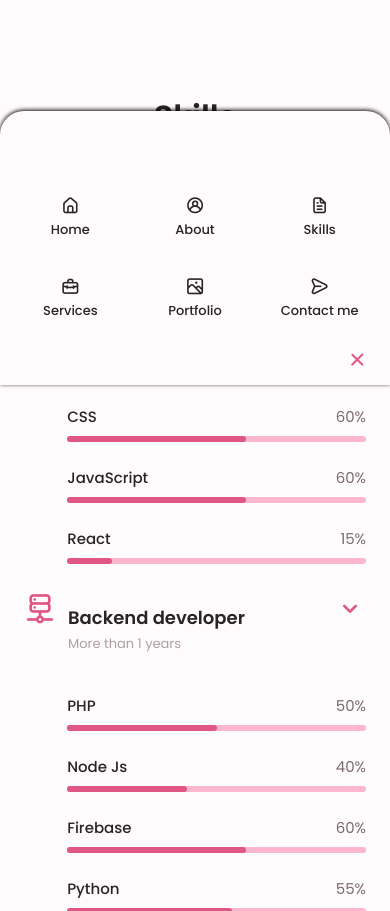
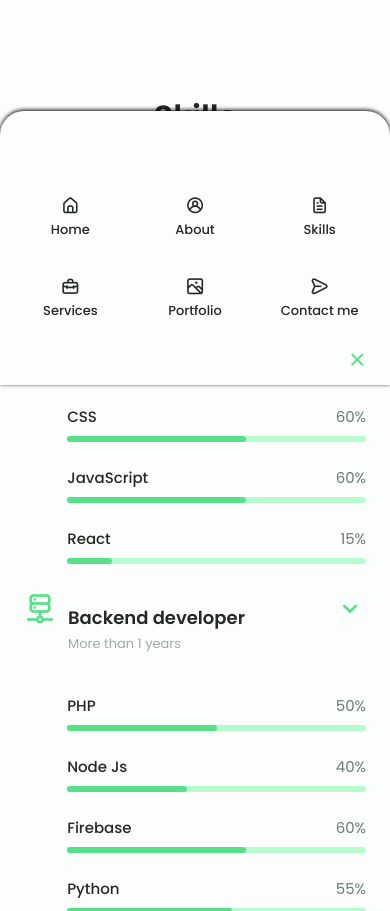
Before and after one commit to shimucse65/About-Shimu, a plain HTML site: page index.html in a window 390 px wide. Shown: the part 1303-2214 px from the top of the page. Drawn offline with nearby package versions, Linux system fonts and the light colour scheme.

Commit message:
Changed overall color

```diff
--- a/assets/css/styles.css
+++ b/assets/css/styles.css
@@ -7,7 +7,7 @@
 
     /*========== Colors ==========*/
     /* Change favorite color */
-    --hue-color: 340; /*Purple 250 - Green 142 - Blue 230 - Pink 340*/
+    --hue-color: 142; /*Purple 250 - Green 142 - Blue 230 - Pink 340*/
 
     /* HSL color mode */
     --first-color: hsl(var(--hue-color), 69%, 61%);
@@ -190,7 +190,11 @@ img {
     box-shadow: 0 -1px 4px rgba(0,0,0,1);
     border-radius: 1.5rem 1.5rem 0 0;
     transition:.3s;
+    z-index: 100;
   }
+}
+.show-menu {
+  bottom : 0
 }
 .nav__list {
   margin-top: 2rem;
--- a/assets/js/main.js
+++ b/assets/js/main.js
@@ -1,12 +1,25 @@
 /*==================== MENU SHOW Y HIDDEN ====================*/
-
+const navMenu = document.getElementById('nav__menu');
+const navToggle = document.getElementById('nav__toggle');
+const navClose = document.getElementById('nav__close');
 
 /*===== MENU SHOW =====*/
 /* Validate if constant exists */
+if(navToggle){
+  navToggle.addEventListener('click', ()=>{
+    navMenu.classList.add('show-menu');
+  })
+}
+
 
 
 /*===== MENU HIDDEN =====*/
 /* Validate if constant exists */
+if(navClose){
+  navClose.addEventListener('click', ()=>{
+    navMenu.classList.remove('show-menu');
+  })
+}
 
 
 /*==================== REMOVE MENU MOBILE ====================*/
```
